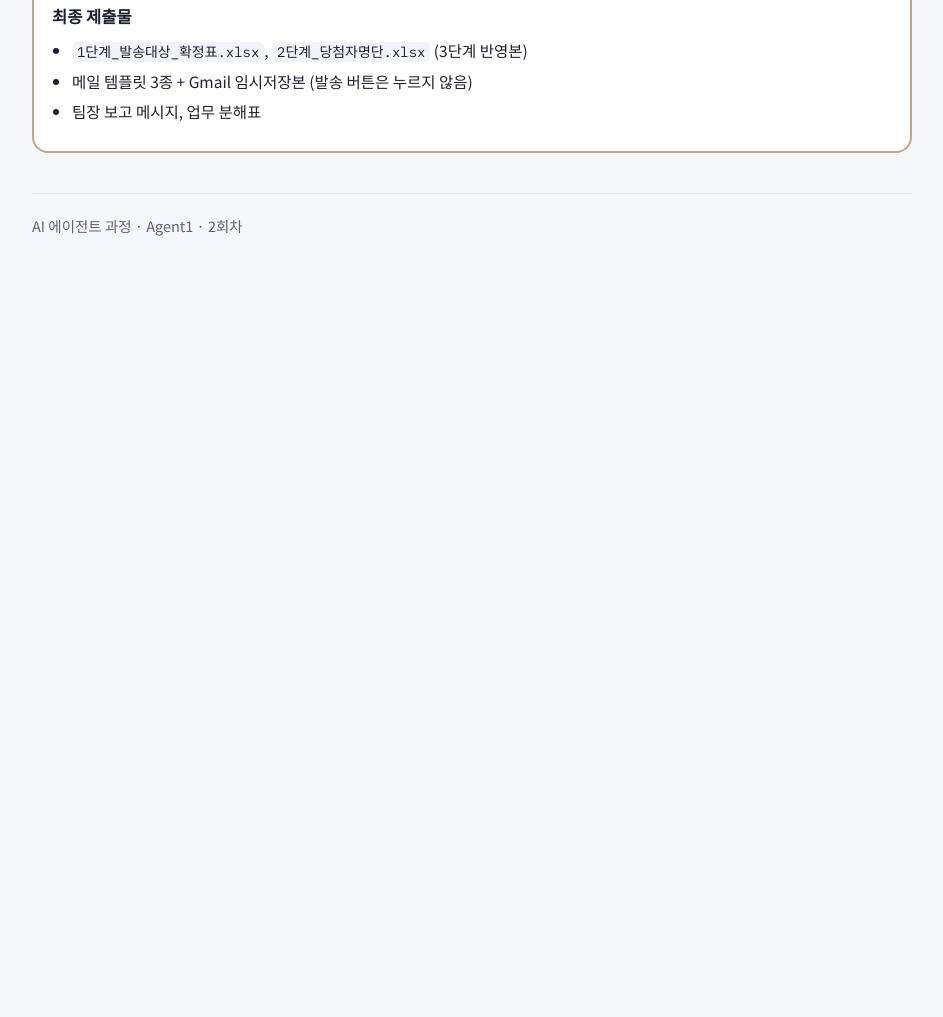
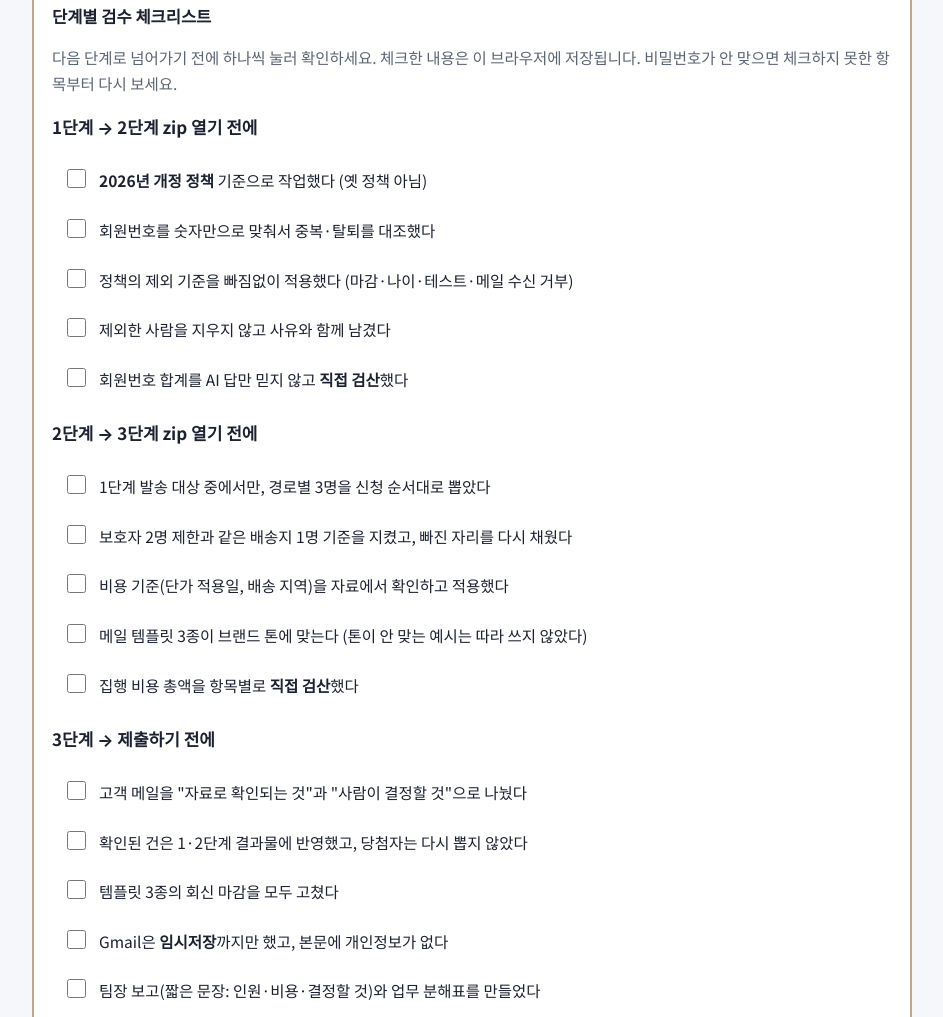
Before and after one commit to xxcv0604-droid/Ai_Agent, a plain HTML site: page lesson2.html in a window 1280 px wide. Shown: the part 8734-9751 px from the top of the page, without its empty margins (168-1111 px from the left). Before the commit the page ends 9036 px from the top, so only its background shows below. Drawn offline with Linux system fonts and the light colour scheme; a web font is replaced by a local one.

Commit message:
자동 공개 갱신 (2026-11-28)

```diff
--- a/lesson2.html
+++ b/lesson2.html
@@ -549,6 +549,33 @@
         Claude에게 잠긴 zip을 그대로 주면 열지 못합니다. 탐색기에서 zip을 더블클릭하고 비밀번호를 넣어 직접 푼 다음, 풀린 폴더의 파일을 Claude에게 주세요. zip 안 파일 이름은 비밀번호 없이도 보이지만 내용이 안 열리는 게 정상입니다.
       </div>
 
+      <h4>단계별 검수 체크리스트</h4>
+      <p class="muted">다음 단계로 넘어가기 전에 하나씩 눌러 확인하세요. 체크한 내용은 이 브라우저에 저장됩니다. 비밀번호가 안 맞으면 체크하지 못한 항목부터 다시 보세요.</p>
+      <p><b>1단계 → 2단계 zip 열기 전에</b></p>
+      <ul class="checklist" data-solo-checklist="l2-stage1">
+        <li><label><input type="checkbox"><span><b>2026년 개정 정책</b> 기준으로 작업했다 (옛 정책 아님)</span></label></li>
+        <li><label><input type="checkbox"><span>회원번호를 숫자만으로 맞춰서 중복·탈퇴를 대조했다</span></label></li>
+        <li><label><input type="checkbox"><span>정책의 제외 기준을 빠짐없이 적용했다 (마감·나이·테스트·메일 수신 거부)</span></label></li>
+        <li><label><input type="checkbox"><span>제외한 사람을 지우지 않고 사유와 함께 남겼다</span></label></li>
+        <li><label><input type="checkbox"><span>회원번호 합계를 AI 답만 믿지 않고 <b>직접 검산</b>했다</span></label></li>
+      </ul>
+      <p><b>2단계 → 3단계 zip 열기 전에</b></p>
+      <ul class="checklist" data-solo-checklist="l2-stage2">
+        <li><label><input type="checkbox"><span>1단계 발송 대상 중에서만, 경로별 3명을 신청 순서대로 뽑았다</span></label></li>
+        <li><label><input type="checkbox"><span>보호자 2명 제한과 같은 배송지 1명 기준을 지켰고, 빠진 자리를 다시 채웠다</span></label></li>
+        <li><label><input type="checkbox"><span>비용 기준(단가 적용일, 배송 지역)을 자료에서 확인하고 적용했다</span></label></li>
+        <li><label><input type="checkbox"><span>메일 템플릿 3종이 브랜드 톤에 맞는다 (톤이 안 맞는 예시는 따라 쓰지 않았다)</span></label></li>
+        <li><label><input type="checkbox"><span>집행 비용 총액을 항목별로 <b>직접 검산</b>했다</span></label></li>
+      </ul>
+      <p><b>3단계 → 제출하기 전에</b></p>
+      <ul class="checklist" data-solo-checklist="l2-stage3">
+        <li><label><input type="checkbox"><span>고객 메일을 "자료로 확인되는 것"과 "사람이 결정할 것"으로 나눴다</span></label></li>
+        <li><label><input type="checkbox"><span>확인된 건은 1·2단계 결과물에 반영했고, 당첨자는 다시 뽑지 않았다</span></label></li>
+        <li><label><input type="checkbox"><span>템플릿 3종의 회신 마감을 모두 고쳤다</span></label></li>
+        <li><label><input type="checkbox"><span>Gmail은 <b>임시저장</b>까지만 했고, 본문에 개인정보가 없다</span></label></li>
+        <li><label><input type="checkbox"><span>팀장 보고(짧은 문장: 인원·비용·결정할 것)와 업무 분해표를 만들었다</span></label></li>
+      </ul>
+
       <h4>최종 제출물</h4>
       <ul class="plain">
         <li><code>1단계_발송대상_확정표.xlsx</code>, <code>2단계_당첨자명단.xlsx</code> (3단계 반영본)</li>
```
